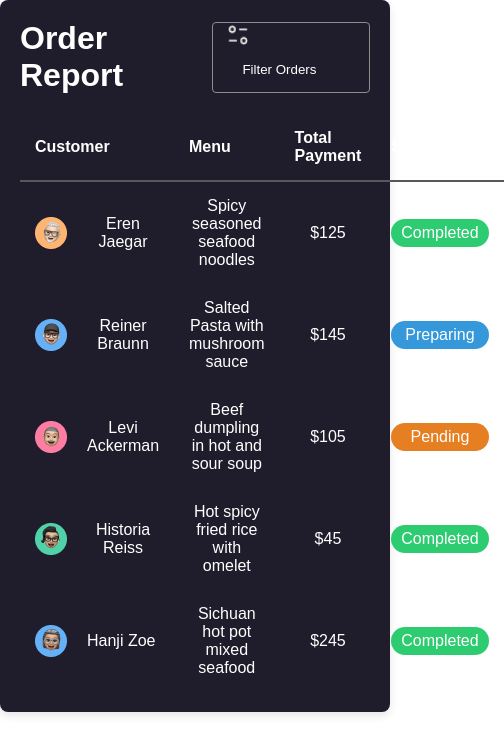
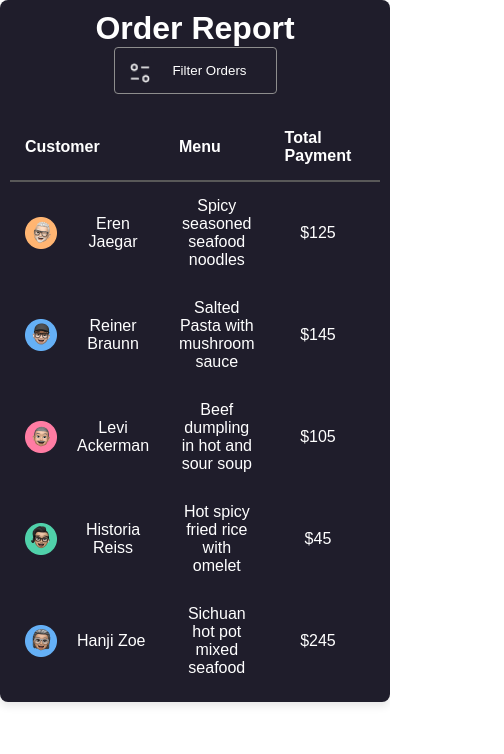
Before and after one commit to altugaltuner/food-order-altug, a React (Vite) app: page / in a window 390 px wide. Shown: the top 754 px of the page, 504 px wide, since content can reach past the window. Built offline with nearby package versions, Linux system fonts and the light colour scheme; no server answers; the database is empty; sample sign-in values are in the browser's storage.

Commit message:
Update OrderReports.scss

```diff
--- a/src/components/OrderReports/OrderReports.scss
+++ b/src/components/OrderReports/OrderReports.scss
@@ -145,3 +145,34 @@
     background-color: #37334d;
 
 }
+
+@media (max-width: 700px) {
+    .order-report-container {
+        padding: 10px;
+
+        .order-reports-table {
+            display: block;
+            width: 100%;
+            overflow-x: auto;
+            -webkit-overflow-scrolling: touch;
+        }
+
+        .filter-order-btn {
+            display: flex;
+
+            .filter-order-btn-img {
+                position: relative;
+                top: 15px;
+            }
+        }
+    }
+}
+
+@media (max-width: 500px) {
+    .order-report-container {
+        .order-report-header {
+            display: flex;
+            flex-direction: column;
+        }
+    }
+}
```
